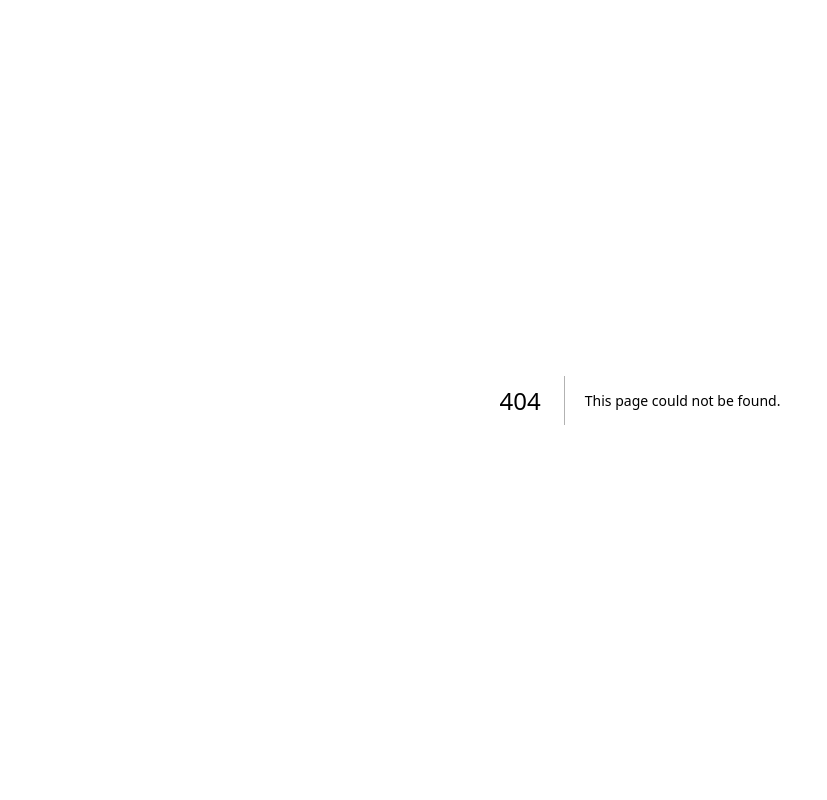
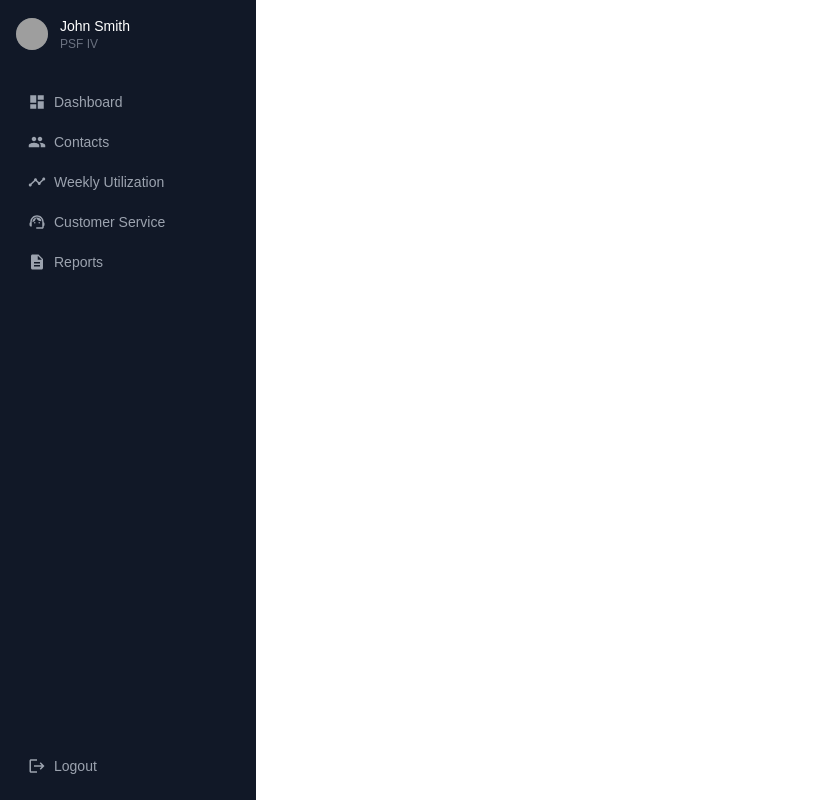
Before and after one commit to SeifEldin15/ARC-employee-management, a Next.js app in the folder frontend/: page /Contacts in a window 1280 px wide. Before the commit this address had no page. Shown: the whole page, without its empty margins (0-827 px from the left). Built offline with nearby package versions, Linux system fonts and the light colour scheme; grey boxes are pictures that could not be loaded.

Commit message:
contacts page

```diff
--- /dev/null
+++ b/frontend/src/app/Contacts/page.jsx
@@ -0,0 +1,11 @@
+'use client';
+import Sidebar from '@/components/Sidebar';
+
+export default function DashboardPage() {
+  return (
+    <div className="min-h-screen">
+      <Sidebar />
+
+    </div>
+  );
+}
```
